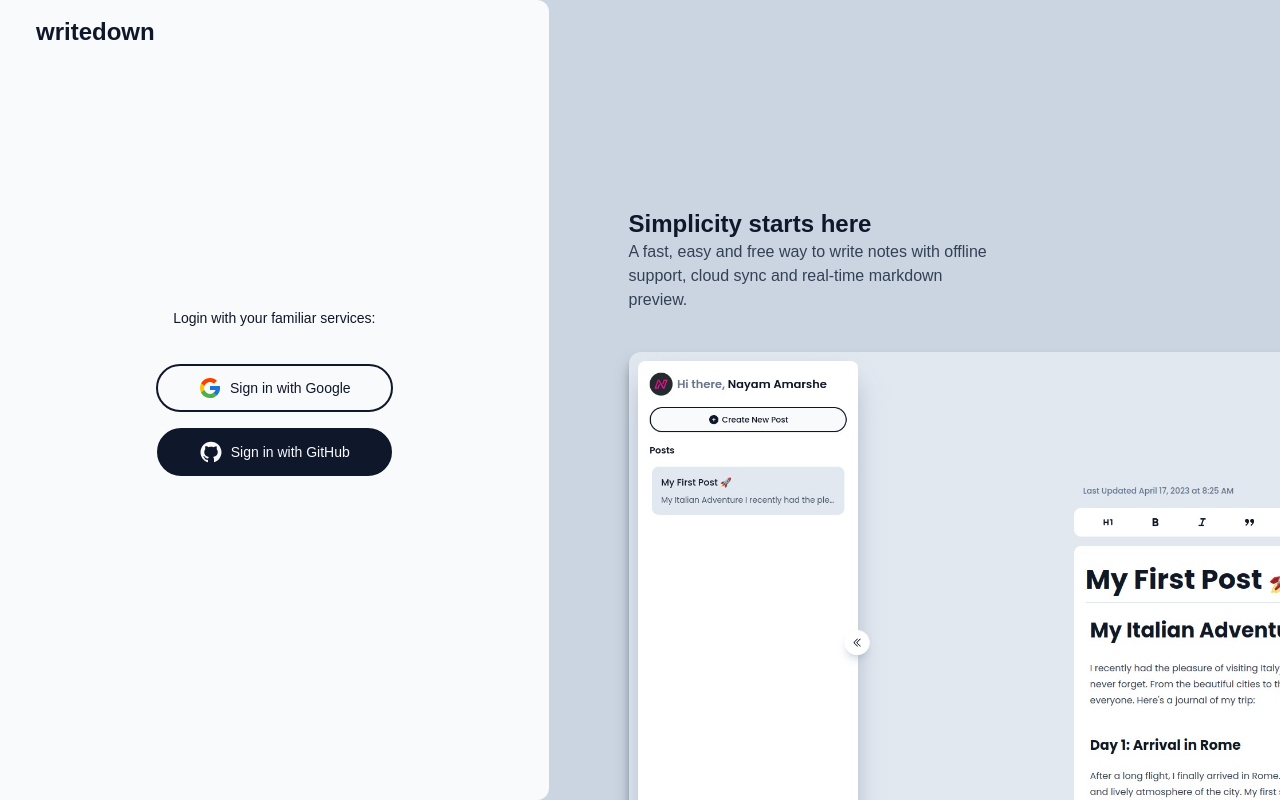
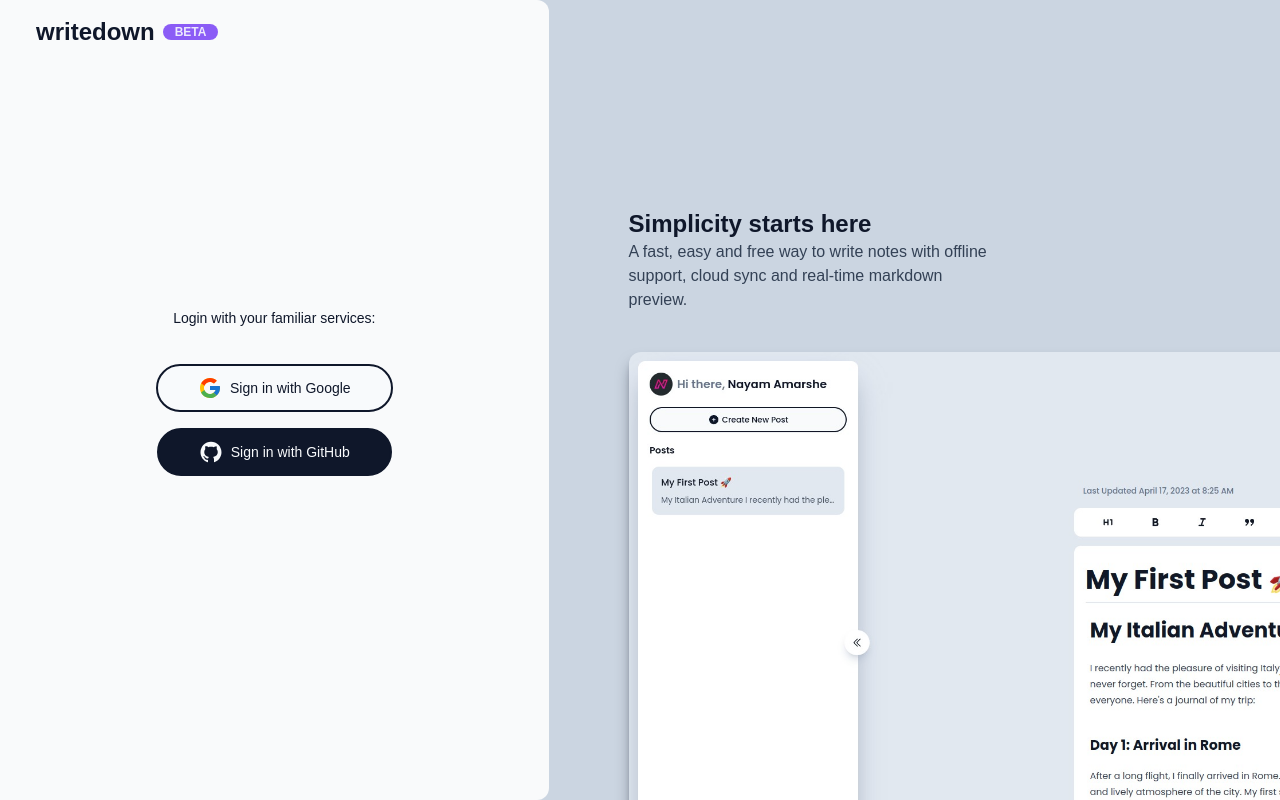
Before and after one commit to NayamAmarshe/writedown, a Next.js app: page /login in a window 1280 px wide. Built offline with nearby package versions, Linux system fonts and the light colour scheme; no server answers; a small style sheet from the web is missing.

Commit message:
Added beta badge on login

```diff
--- a/components/login/SignInArea.tsx
+++ b/components/login/SignInArea.tsx
@@ -4,6 +4,7 @@ import {
 } from "react-firebase-hooks/auth";
 import { AiFillGithub } from "react-icons/ai";
 import { FcGoogle } from "react-icons/fc";
+import BetaBadge from "../ui/BetaBadge";
 import { auth } from "@/pages/_app";
 import Button from "../ui/Button";
 import Link from "next/link";
@@ -28,8 +29,8 @@ const SignInArea = () => {
   return (
     <div className="flex h-1/2 w-full flex-col items-center justify-end gap-4 bg-slate-300 md:h-full md:w-1/2">
       <div className="absolute top-0 left-5 px-4 pb-4 text-2xl font-semibold">
-        <Link href="/" className="fixed top-4 z-10">
-          writedown
+        <Link href="/" className="fixed top-4 z-10 flex items-center">
+          writedown <BetaBadge />
         </Link>
       </div>
       <div className="bottom-0 flex h-full w-full flex-col items-center gap-4 bg-gray-50 px-10 py-16 pb-20 md:justify-center md:rounded-r-xl">
```
